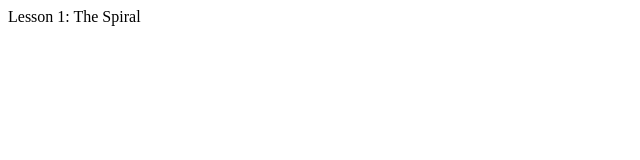
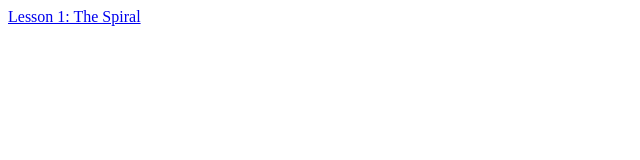
Before and after one commit to NeuralShock/NeuralShock.github.io, a plain HTML site: page index.html in a window 1280 px wide. Shown: the whole page, without its empty margins (0-640 px from the left). Drawn offline with Linux system fonts and the light colour scheme.

Commit message:
Update index.html
Fixing the broken link

```diff
--- a/index.html
+++ b/index.html
@@ -3,6 +3,6 @@
     <title>Neural Shock:  Git with the Program</title>
   </head>
   <body>
-    <a ahref=spiral.html>Lesson 1:  The Spiral</a>
+    <a href=spiral.html>Lesson 1:  The Spiral</a>
   </body>
 </html>
```
